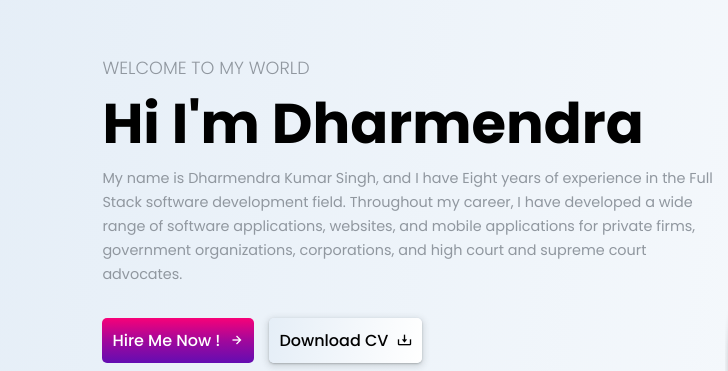
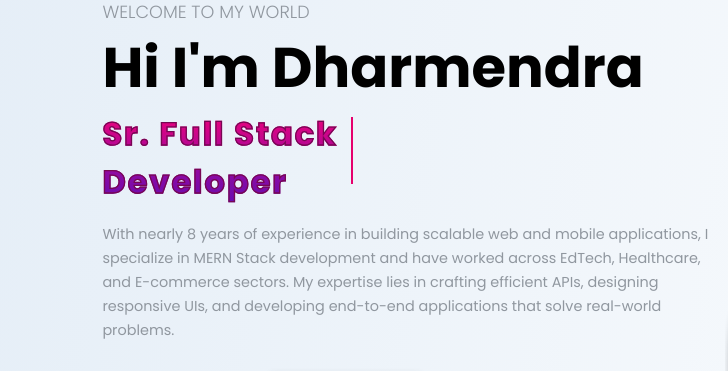
Before and after one commit to dksingh413/dharmendra, a plain HTML site: page index.html in a window 1280 px wide. Shown: the part 145-516 px from the top of the page, 0-728 px from the left. Drawn offline with nearby package versions, Linux system fonts and the light colour scheme.

Commit message:
Update index.html

```diff
--- a/index.html
+++ b/index.html
@@ -35,12 +35,14 @@
         <div class="hero-info">
             <h3>Welcome To my World</h3>
             <h1>Hi I'm Dharmendra</h1>
-<!--
+
             <div class="text-animate">
-                <h2>Software Engineer</h2>
-            </div> -->
+                <h2>Sr. Full Stack Developer</h2>
+            </div>
 
-            <p>My name is Dharmendra Kumar Singh, and I have Eight years of experience in the Full Stack software development field. Throughout my career, I have developed a wide range of software applications, websites, and mobile applications for private firms, government organizations, corporations, and high court and supreme court advocates.</p>
+            <p>
+               With nearly 8 years of experience in building scalable web and mobile applications, I specialize in MERN Stack development and have worked across EdTech, Healthcare, and E-commerce sectors. My expertise lies in crafting efficient APIs, designing responsive UIs, and developing end-to-end applications that solve real-world problems.
+            </p>
 
             <div class="btn-box">
                 <a href="mailto:dksinghmern@mail.com" class="btn">Hire Me Now ! <i class='bx bx-right-arrow-alt' ></i></a>
```
